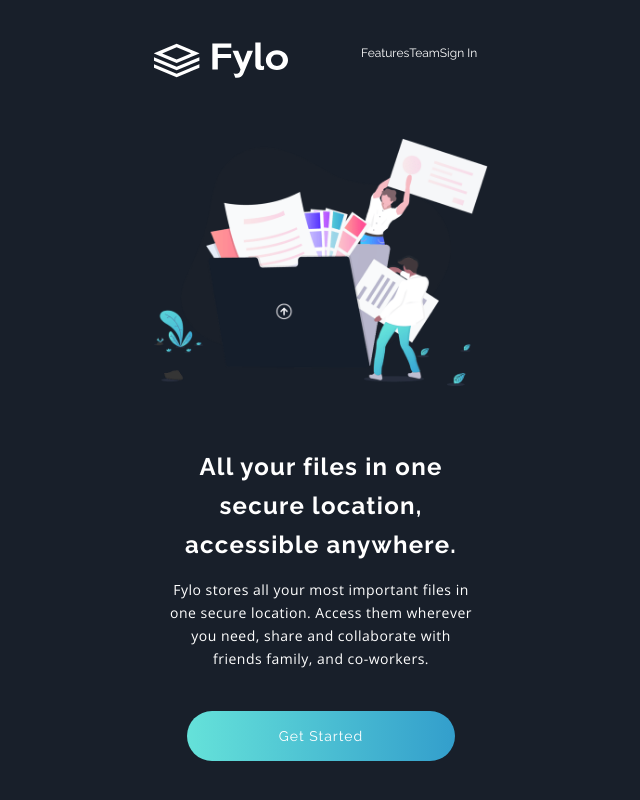
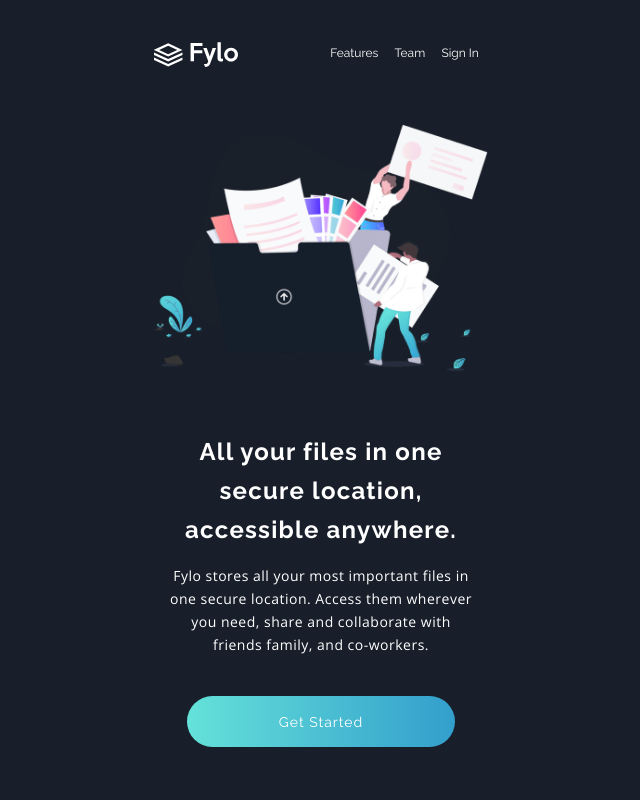
Before and after one commit to hannah-saurusrex/fylo-dark-theme-landing-page, a website: page app/index.html in a window 1280 px wide. Shown: the top 800 px of the page, without its empty margins (319-959 px from the left). Drawn offline with nearby package versions, Linux system fonts and the light colour scheme.

Commit message:
adjusted header nav spacing

```diff
--- a/app/assets/styles/modules/_header.css
+++ b/app/assets/styles/modules/_header.css
@@ -11,8 +11,7 @@
 }
 
 .logo img {
-    width: 80%;
-    height: 80%;
+    width: 50%;
 }
 
 .menu {
@@ -23,6 +22,8 @@
     list-style: none;
     font-size: 12px;
     display: flex;
+    justify-content: space-around;
+    padding: 0 1px;
 }
 
 .menu ul li {
```
